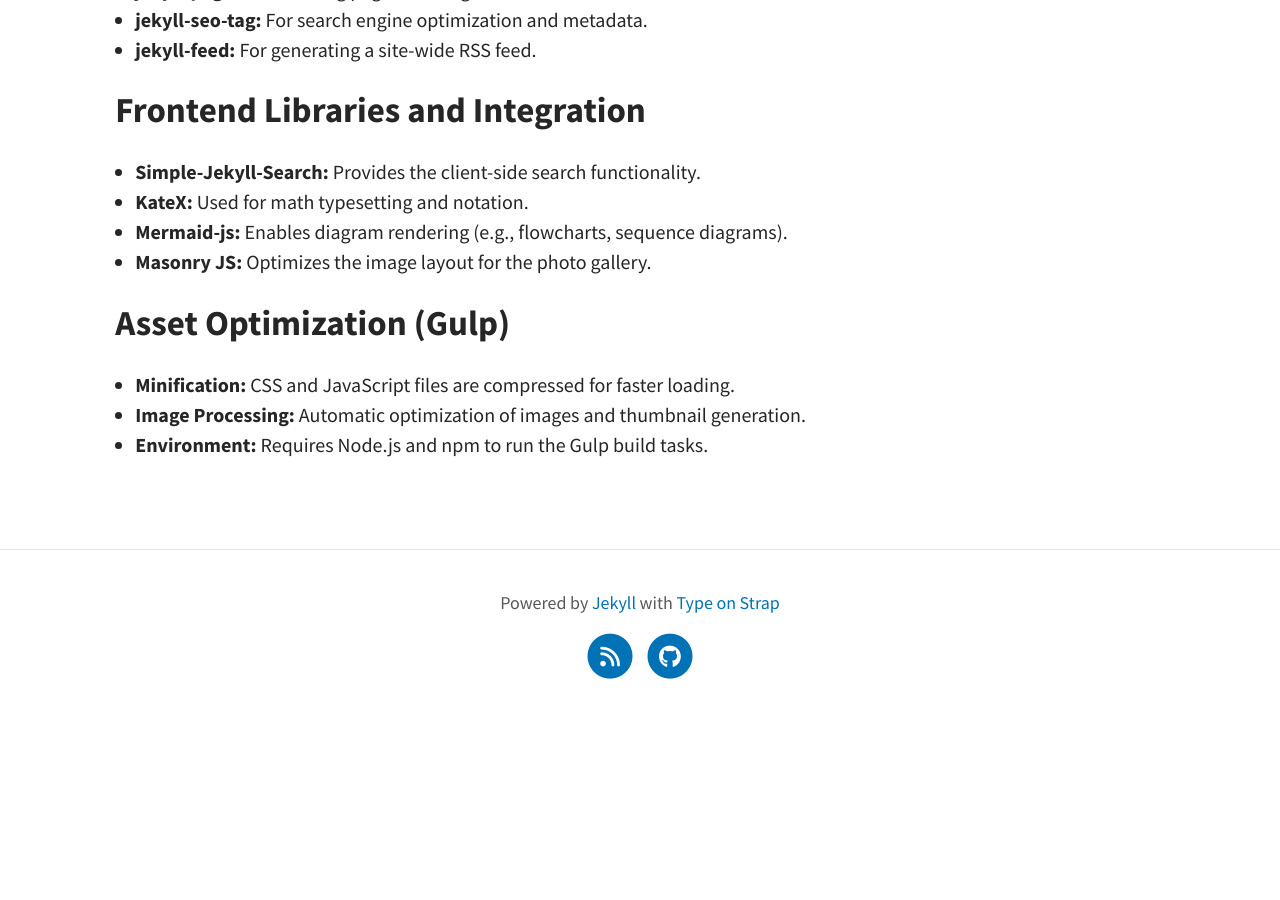
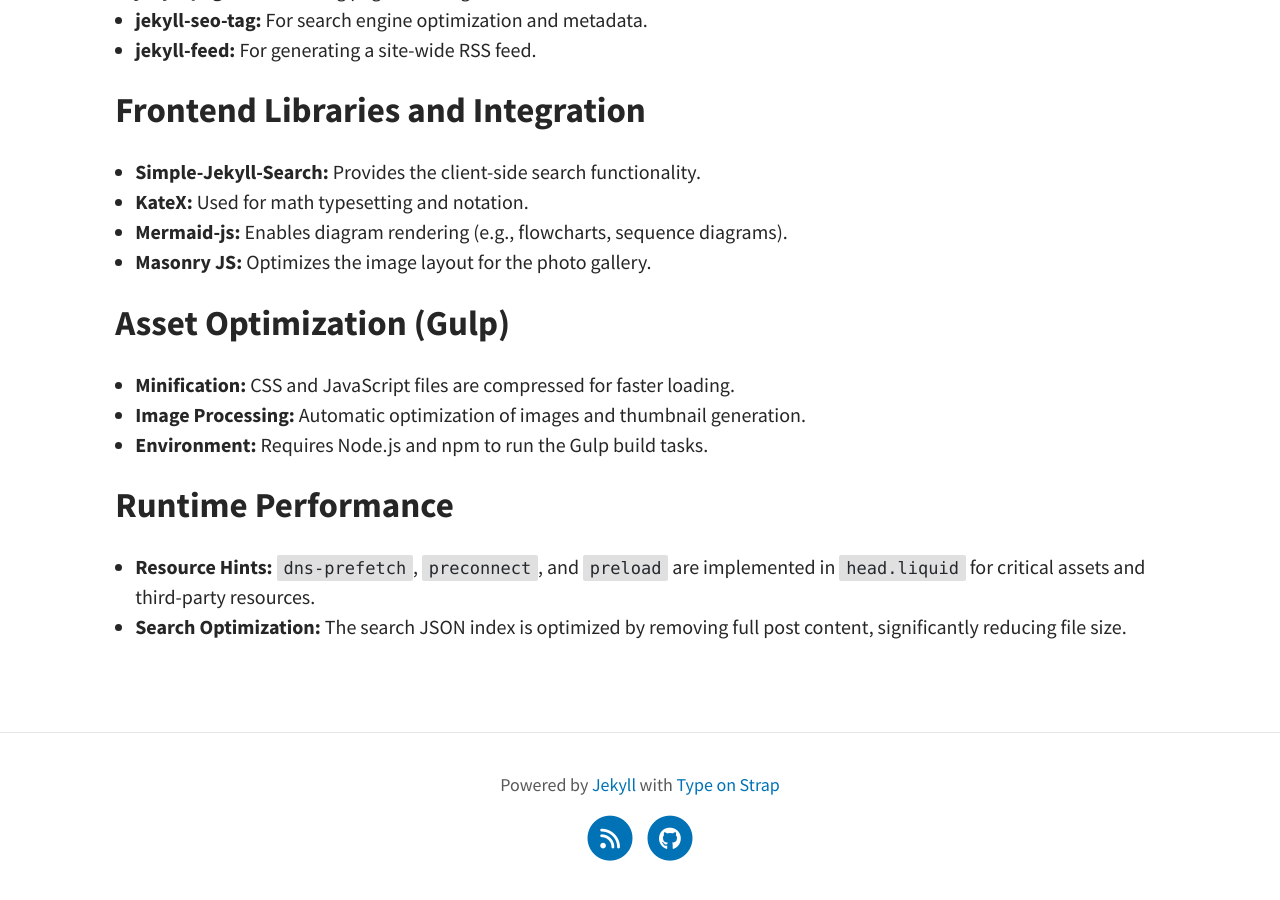
Before and after one commit to pjlorenzo/pjlorenzo.github.io, a Jekyll site: the page built from conductor/tech-stack.md, in a window 1280 px wide and 900 px high, scrolled down 1013 px. Built offline with Jekyll 4.4.1, drawn with Linux system fonts in a browser that asks for light colours; our own code applies the rules of GitHub Pages for plain Markdown files; a script that is not in the unit is left out; before the commit the page ends 1730 px from its top, so only the background shows below that.

Commit message:
docs(conductor): Synchronize docs for track 'Optimize Asset Pipeline and Performance'

```diff
--- a/conductor/tech-stack.md
+++ b/conductor/tech-stack.md
@@ -25,3 +25,7 @@
 - **Minification:** CSS and JavaScript files are compressed for faster loading.
 - **Image Processing:** Automatic optimization of images and thumbnail generation.
 - **Environment:** Requires Node.js and npm to run the Gulp build tasks.
+
+## Runtime Performance
+- **Resource Hints:** `dns-prefetch`, `preconnect`, and `preload` are implemented in `head.liquid` for critical assets and third-party resources.
+- **Search Optimization:** The search JSON index is optimized by removing full post content, significantly reducing file size.
```
Also changed, not shown: conductor/product.md (+1 -1 lines).
